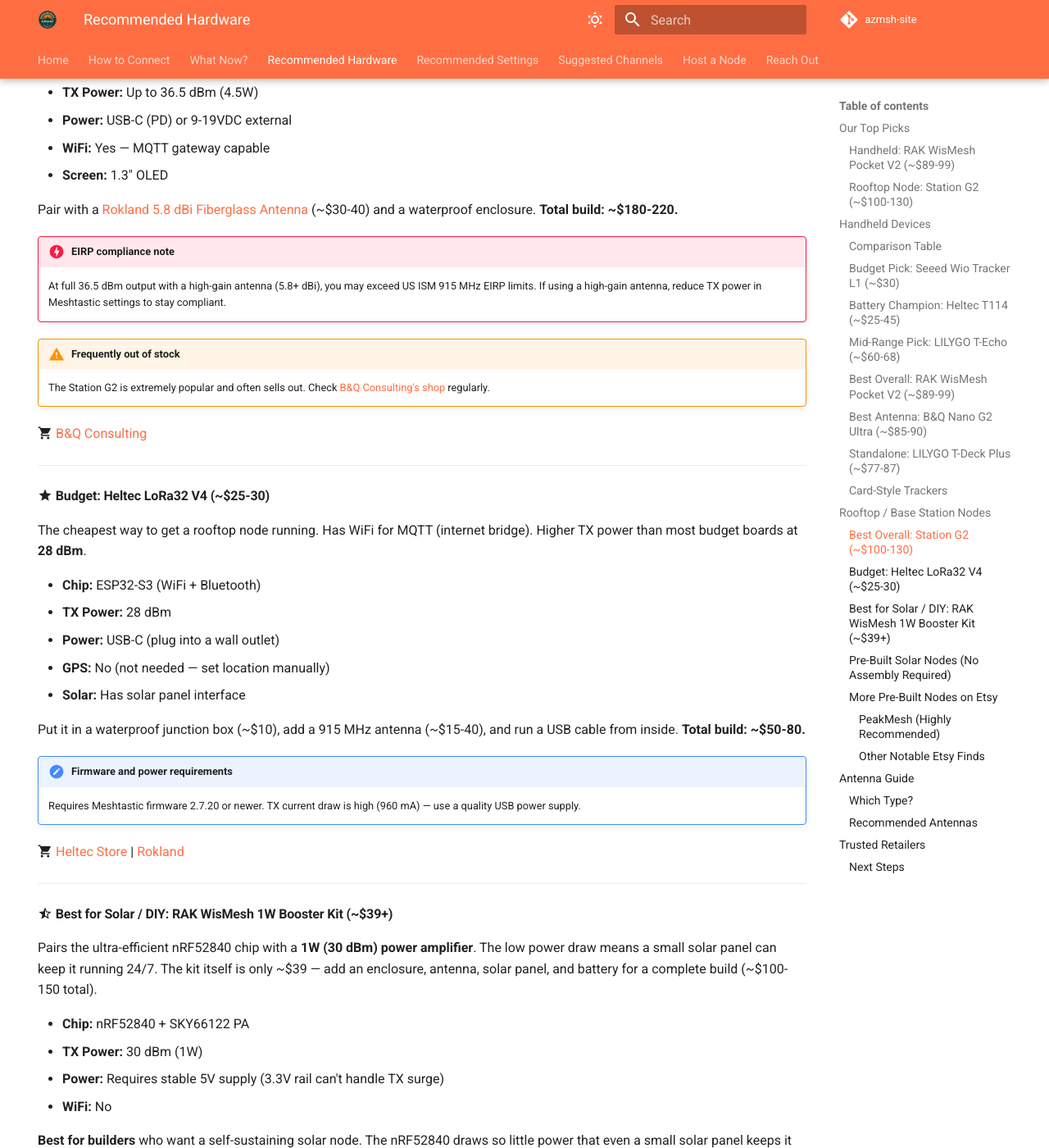
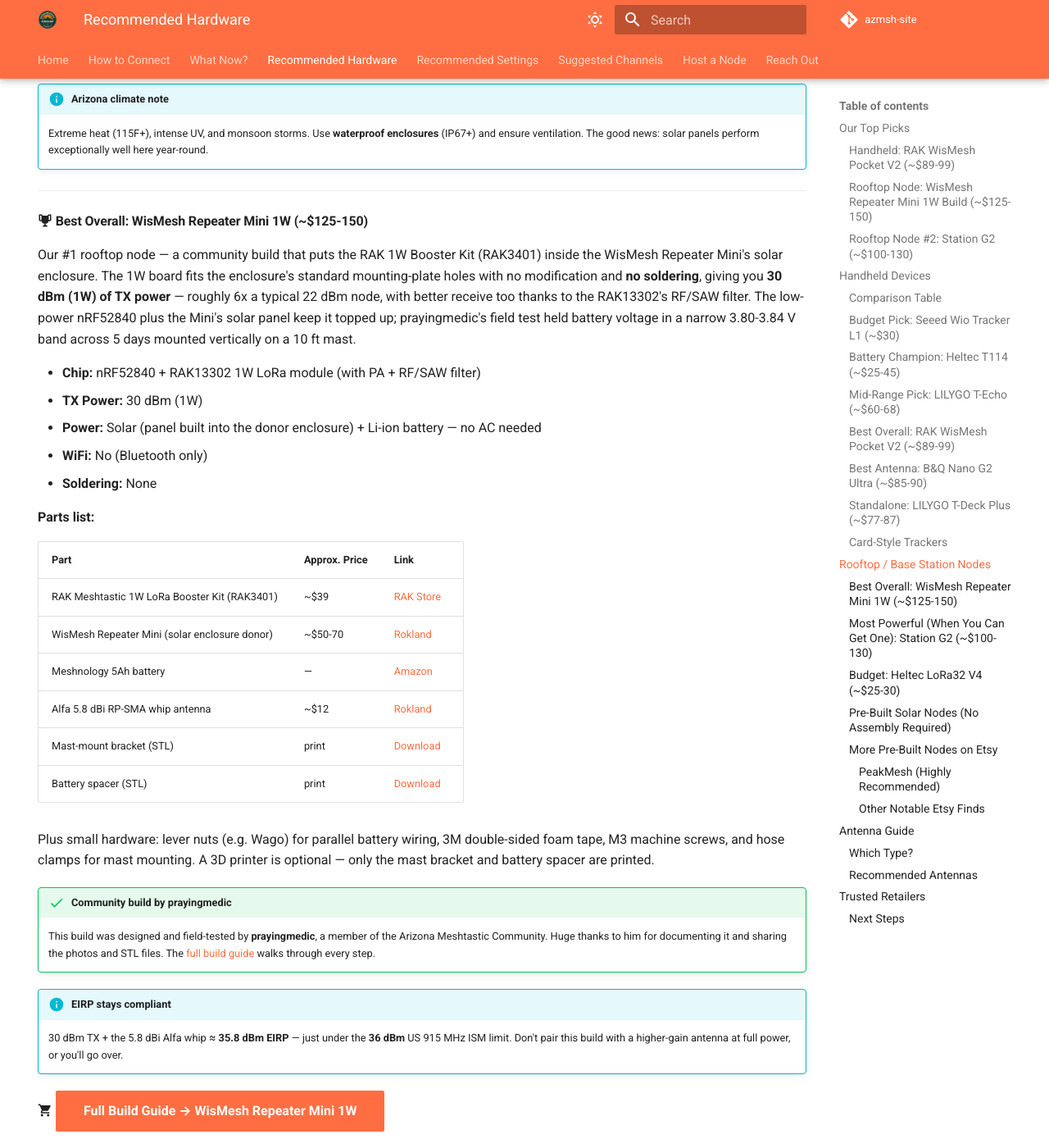
Before and after one commit to ArizonaMeshtasticCommunity/azmsh-site, an MkDocs documentation site: the page built from docs/docs/recommended-hardware.md, in a window 1280 px wide and 1400 px high, scrolled down 5451 px. Shown: the whole window at 82% size. Built offline with MkDocs 1.6.1 and Material for MkDocs 9.7.7, drawn with Linux system fonts in a browser that asks for light colours; comment, search, counter and statistics services are not loaded; some of the changed text lies outside the part shown.

Commit message:
Make WisMesh Repeater Mini 1W the #1 rooftop pick
Promote the prayingmedic WisMesh Repeater Mini 1W build to the top
rooftop recommendation and demote the (sold-out) Station G2 to #2.

- Top Picks: new rooftop pitch + button to the full build guide;
  Station G2 listed as #2 with a sold-out / hard-to-get note.
- Rooftop section: new Best Overall entry with parts table, prayingmedic
  credit, EIRP note (35.8 dBm < 36 dBm limit), and build-guide link.
- Station G2 demoted to "Most Powerful (When You Can Get One)" with a
  stronger stock warning (check B&Q for restocks).
- Removed the redundant RAK WisMesh 1W Booster Kit subsection.
- Pre-Built Solar table: dropped the Repeater Mini row and pointed
  readers to the 1W build guide.

Co-Authored-By: Claude Opus 4.8 (1M context) <noreply@anthropic.com>

```diff
--- a/docs/docs/recommended-hardware.md
+++ b/docs/docs/recommended-hardware.md
@@ -27,11 +27,20 @@ The best all-around handheld for Arizona. GPS, huge 3200 mAh battery (3+ days wi
 
 :material-cart: **[Buy on RAK Store (~$89)](https://store.rakwireless.com/products/wismesh-pocket)** | **[Rokland (~$99)](https://store.rokland.com/products/wismesh-pocket)**
 
-#### Rooftop Node: Station G2 (~$100-130)
+#### Rooftop Node: WisMesh Repeater Mini 1W Build (~$125-150)
+
+Our top rooftop pick: a community build that drops the RAK 1W Booster Kit (RAK3401) into the WisMesh Repeater Mini's solar enclosure. You get **1W (30 dBm) of TX power** — about 6x a typical node — on a self-sustaining solar nRF52840 that holds its charge through the night, with **no soldering required**. Designed and field-tested right here in the community by **prayingmedic**.
+
+:material-cart: **[Full Build Guide → WisMesh Repeater Mini 1W](/docs/wismesh-repeater-mini-1w.html){ .md-button .md-button--primary }**
+
+#### Rooftop Node #2: Station G2 (~$100-130)
 
 The most powerful consumer Meshtastic radio available. Transmits at up to **36.5 dBm (4.5W)** with a dedicated low-noise amplifier for hearing faint signals. Put this on your roof or in your attic and you'll hear nodes for miles.
 
 :material-cart: **[Buy on B&Q Consulting](https://shop.uniteng.com/product/meshtastic-mesh-device-station-edition/)**
+
+!!! warning "Currently sold out and very hard to get"
+    The Station G2 is **sold out and extremely hard to get right now.** If you can't find one, the WisMesh Repeater Mini 1W build above is our recommended rooftop node — and it's in stock.
 
 !!! warning "Why you need a rooftop node"
     **This is the #1 mistake new users make.** A handheld alone will struggle indoors and at range. Put a node up high and the difference is night and day.
@@ -194,7 +203,40 @@ These are permanent nodes mounted high on your roof, attic, or mast. They're the
 
 ---
 
-#### :material-trophy: Best Overall: Station G2 (~$100-130)
+#### :material-trophy: Best Overall: WisMesh Repeater Mini 1W (~$125-150)
+
+Our #1 rooftop node — a community build that puts the RAK 1W Booster Kit (RAK3401) inside the WisMesh Repeater Mini's solar enclosure. The 1W board fits the enclosure's standard mounting-plate holes with no modification and **no soldering**, giving you **30 dBm (1W) of TX power** — roughly 6x a typical 22 dBm node, with better receive too thanks to the RAK13302's RF/SAW filter. The low-power nRF52840 plus the Mini's solar panel keep it topped up; prayingmedic's field test held battery voltage in a narrow 3.80-3.84 V band across 5 days mounted vertically on a 10 ft mast.
+
+- **Chip:** nRF52840 + RAK13302 1W LoRa module (with PA + RF/SAW filter)
+- **TX Power:** 30 dBm (1W)
+- **Power:** Solar (panel built into the donor enclosure) + Li-ion battery — no AC needed
+- **WiFi:** No (Bluetooth only)
+- **Soldering:** None
+
+**Parts list:**
+
+| Part | Approx. Price | Link |
+|---|---|---|
+| RAK Meshtastic 1W LoRa Booster Kit (RAK3401) | ~$39 | [RAK Store](https://store.rakwireless.com/products/meshtastic-1w-lora-booster-kit-rak3401) |
+| WisMesh Repeater Mini (solar enclosure donor) | ~$50-70 | [Rokland](https://store.rokland.com/products/wismesh-repeater-mini-reliable-coverage-expansion-for-smart-networks) |
+| Meshnology 5Ah battery | — | [Amazon](https://www.amazon.com/Meshnology-Rechargeable-955565-Protection-Development/dp/B0FFM9MDPR/?th=1) |
+| Alfa 5.8 dBi RP-SMA whip antenna | ~$12 | [Rokland](https://store.rokland.com/collections/802-11ah-wi-fi-halow/products/alfa-network-ars-9096rp-5-dbi-indoor-antenna-for-helium-hotspots) |
+| Mast-mount bracket (STL) | print | [Download](https://u.pcloud.link/publink/show?code=XZPqoI5ZKPgwakGbUJStyvrzPUQXVjBXdPM7) |
+| Battery spacer (STL) | print | [Download](https://u.pcloud.link/publink/show?code=XZoqoI5ZKKELnYkIrap8TvU7T73gMkXI3ENV) |
+
+Plus small hardware: lever nuts (e.g. Wago) for parallel battery wiring, 3M double-sided foam tape, M3 machine screws, and hose clamps for mast mounting. A 3D printer is optional — only the mast bracket and battery spacer are printed.
+
+!!! success "Community build by prayingmedic"
+    This build was designed and field-tested by **prayingmedic**, a member of the Arizona Meshtastic Community. Huge thanks to him for documenting it and sharing the photos and STL files. The [full build guide](/docs/wismesh-repeater-mini-1w.html) walks through every step.
+
+!!! info "EIRP stays compliant"
+    30 dBm TX + the 5.8 dBi Alfa whip ≈ **35.8 dBm EIRP** — just under the **36 dBm** US 915 MHz ISM limit. Don't pair this build with a higher-gain antenna at full power, or you'll go over.
+
+:material-cart: **[Full Build Guide → WisMesh Repeater Mini 1W](/docs/wismesh-repeater-mini-1w.html){ .md-button .md-button--primary }**
+
+---
+
+#### :material-trophy: Most Powerful (When You Can Get One): Station G2 (~$100-130)
 
 The community favorite for serious coverage. Transmits at up to **36.5 dBm (4.5W)** with a dedicated low-noise amplifier for ~4 dB better receive sensitivity than standard radios. This is the node you put on your roof to anchor coverage for your whole neighborhood.
 
@@ -209,8 +251,8 @@ Pair with a [Rokland 5.8 dBi Fiberglass Antenna](https://store.rokland.com/produ
 !!! danger "EIRP compliance note"
     At full 36.5 dBm output with a high-gain antenna (5.8+ dBi), you may exceed US ISM 915 MHz EIRP limits. If using a high-gain antenna, reduce TX power in Meshtastic settings to stay compliant.
 
-!!! warning "Frequently out of stock"
-    The Station G2 is extremely popular and often sells out. Check [B&Q Consulting's shop](https://shop.uniteng.com/shop-2/) regularly.
+!!! warning "Sold out and extremely hard to get right now"
+    The Station G2 is **sold out and extremely hard to get right now.** It's our #2 rooftop pick for this reason — if you can't track one down, build the WisMesh Repeater Mini 1W above. Check [B&Q Consulting's shop](https://shop.uniteng.com/shop-2/) regularly for restocks.
 
 :material-cart: [B&Q Consulting](https://shop.uniteng.com/product/meshtastic-mesh-device-station-edition/)
 
@@ -235,21 +277,6 @@ Put it in a waterproof junction box (~$10), add a 915 MHz antenna (~$15-40), and
 
 ---
 
-#### :material-star-half-full: Best for Solar / DIY: RAK WisMesh 1W Booster Kit (~$39+)
-
-Pairs the ultra-efficient nRF52840 chip with a **1W (30 dBm) power amplifier**. The low power draw means a small solar panel can keep it running 24/7. The kit itself is only ~$39 — add an enclosure, antenna, solar panel, and battery for a complete build (~$100-150 total).
-
-- **Chip:** nRF52840 + SKY66122 PA
-- **TX Power:** 30 dBm (1W)
-- **Power:** Requires stable 5V supply (3.3V rail can't handle TX surge)
-- **WiFi:** No
-
-**Best for builders** who want a self-sustaining solar node. The nRF52840 draws so little power that even a small solar panel keeps it alive through the night. Assembly required — needs enclosure, antenna, solar panel, and battery.
-
-:material-cart: [RAK Store (~$39)](https://store.rakwireless.com/products/wismesh-1w-booster-starter-kit) | [Rokland](https://store.rokland.com/products/coming-soon-wismesh-1w-booster-starter-kit-with-nrf52840-sx1262-and-sky66122-pa-for-extended-meshtastic-range)
-
----
-
 #### :material-package-variant-closed: Pre-Built Solar Nodes (No Assembly Required)
 
 Don't want to build anything? These come fully assembled. Mount them, configure Meshtastic settings, done.
@@ -265,13 +292,13 @@ Don't want to build anything? These come fully assembled. Mount them, configure
 | Device | Solar | Battery | GPS | Price | Buy |
 |---|---|---|---|---|---|
 | **WisMesh Repeater** | Built-in | Built-in | No | ~$70-90 | [RAK Store](https://store.rakwireless.com/products/wismesh-meshtastic-solar-repeater) |
-| **WisMesh Repeater Mini** | Built-in | Built-in | Yes | ~$50-70 | [RAK Store](https://store.rakwireless.com/products/wismesh-meshtastic-solar-repeater-mini) |
 | **SenseCAP Solar P1 Pro** | 5W panel | 4x 18650 included | Yes | ~$90 | [Seeed Studio](https://www.seeedstudio.com/SenseCAP-Solar-Node-P1-Pro-for-Meshtastic-LoRa-p-6412.html) |
 | **Atlavox Beacon** | Built-in | Built-in | Yes | ~$150-200 | [Atlavox](https://atlavox.com/products/atlavox-beacon-solar-meshtastic-node) |
 | **Heltec V4 Solar Node** | 25W panel | 6x 18650 | No | ~$120-180 | [Etsy](https://www.etsy.com/listing/4310813646/outdoor-solar-2510w-meshtastic-or) |
 
 - **Best value:** SenseCAP Solar P1 Pro — 5W solar panel, 4x 18650 batteries, GPS, ~$90
 - **Easiest deploy:** WisMesh Repeater — IP67 weatherproof, mount and forget
+- **Want the Repeater Mini?** Skip the stock version and build the **1W upgrade** instead — it's [our #1 rooftop pick](/docs/wismesh-repeater-mini-1w.html): same enclosure, 6x the TX power, no soldering.
 - **Premium turnkey:** Atlavox Beacon — professional mounting hardware, dual SMA connectors, rugged build
 - **Need WiFi/MQTT?** Heltec V4 Solar Node — Heltec V4 board (+28 dBm), 25W solar panel, 6x 18650 battery bay, 5.5 dBi IP67 antenna, mast brackets included
 
```
